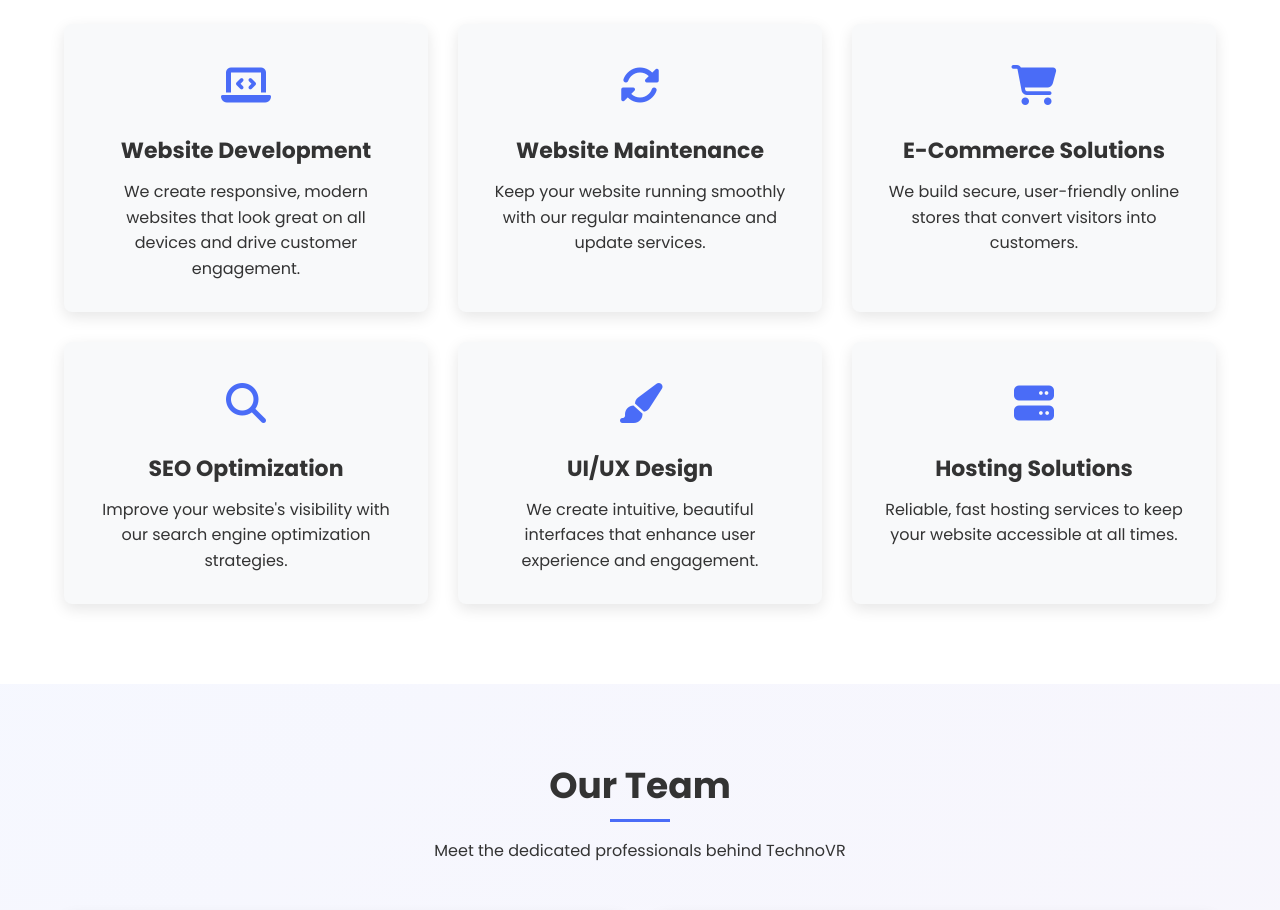
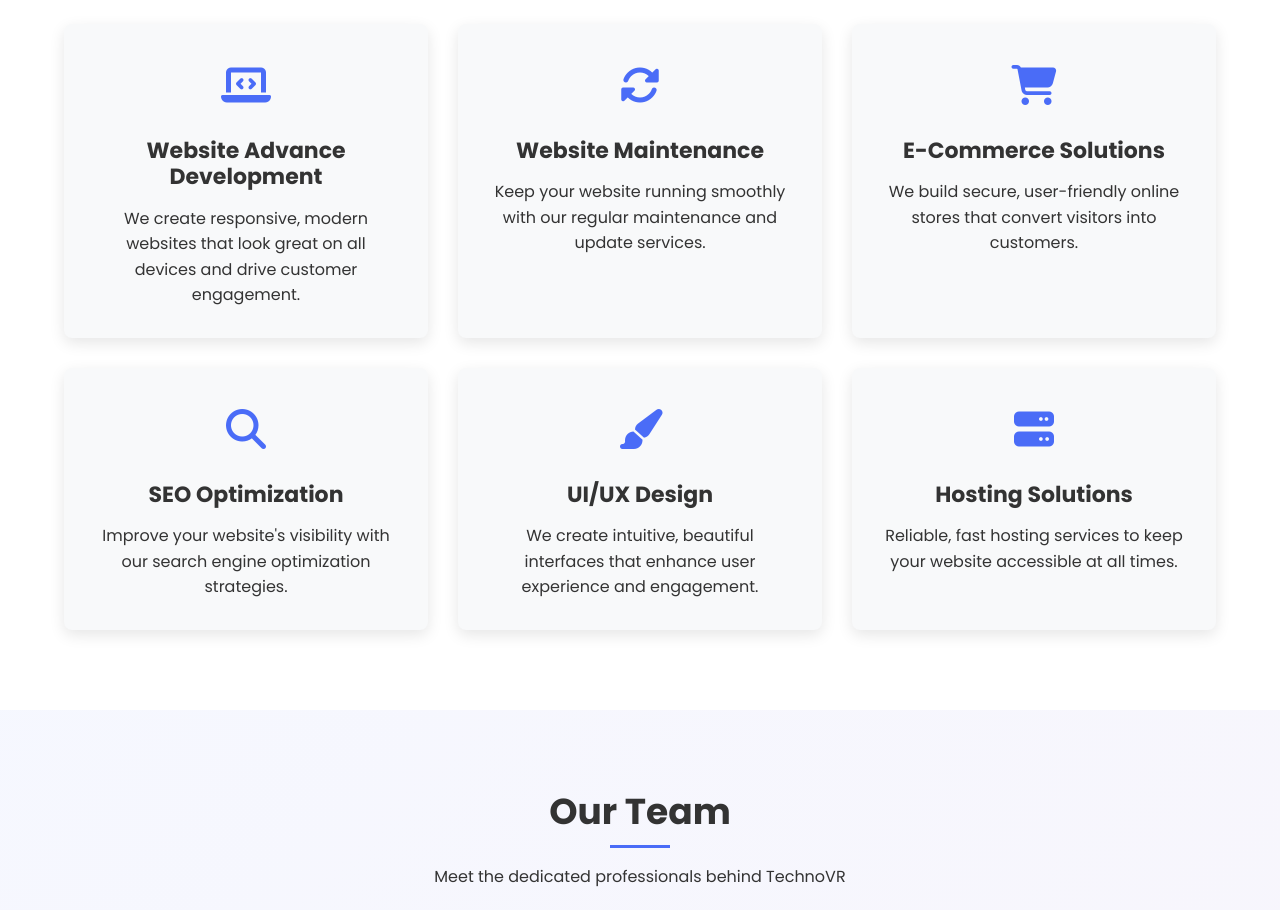
Before and after one commit to rahuljha47817005/Development, a plain HTML site: page index.html in a window 1280 px wide. Shown: the part 940-1850 px from the top of the page. Drawn offline with Linux system fonts and the light colour scheme.

Commit message:
another index.html change

```diff
--- a/index.html
+++ b/index.html
@@ -516,7 +516,7 @@
                     <div class="service-icon">
                         <i class="fas fa-laptop-code"></i>
                     </div>
-                    <h3>Website Development</h3>
+                    <h3>Website Advance Development</h3>
                     <p>We create responsive, modern websites that look great on all devices and drive customer engagement.</p>
                 </div>
 
```
